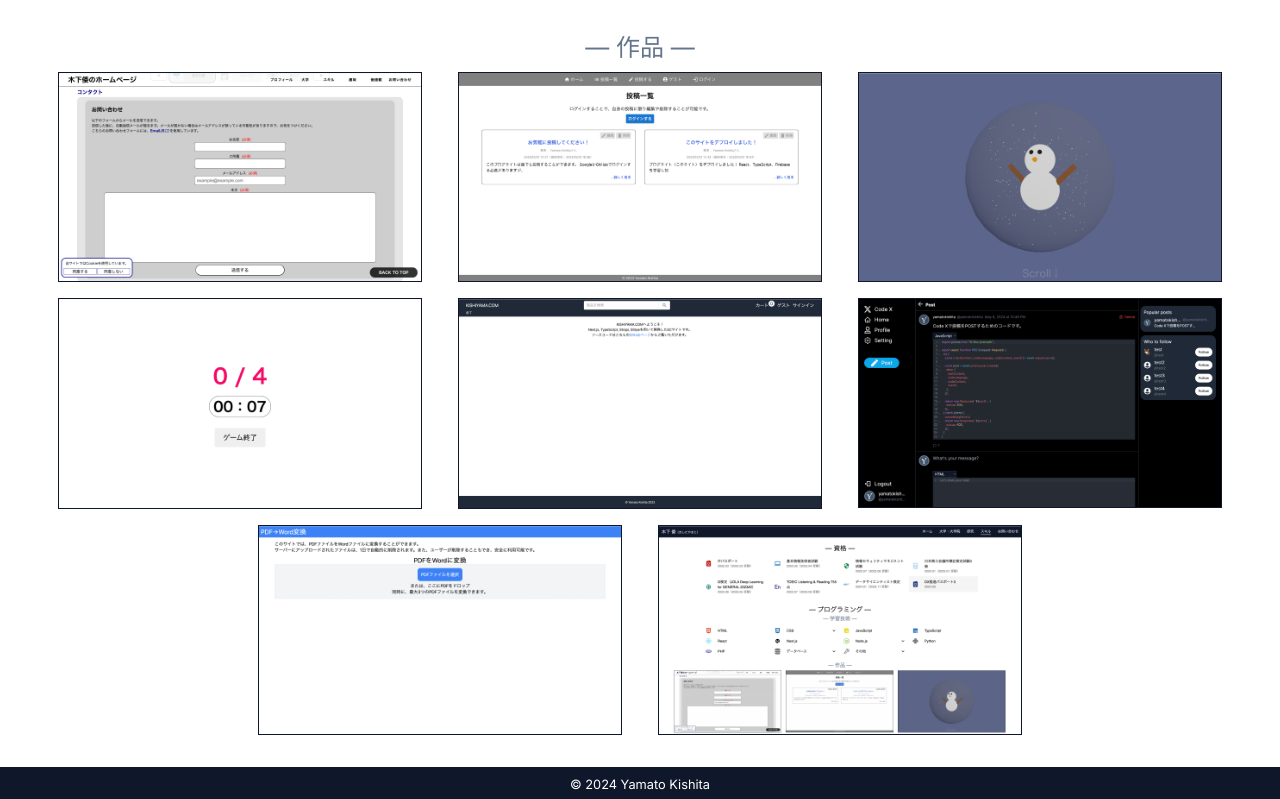
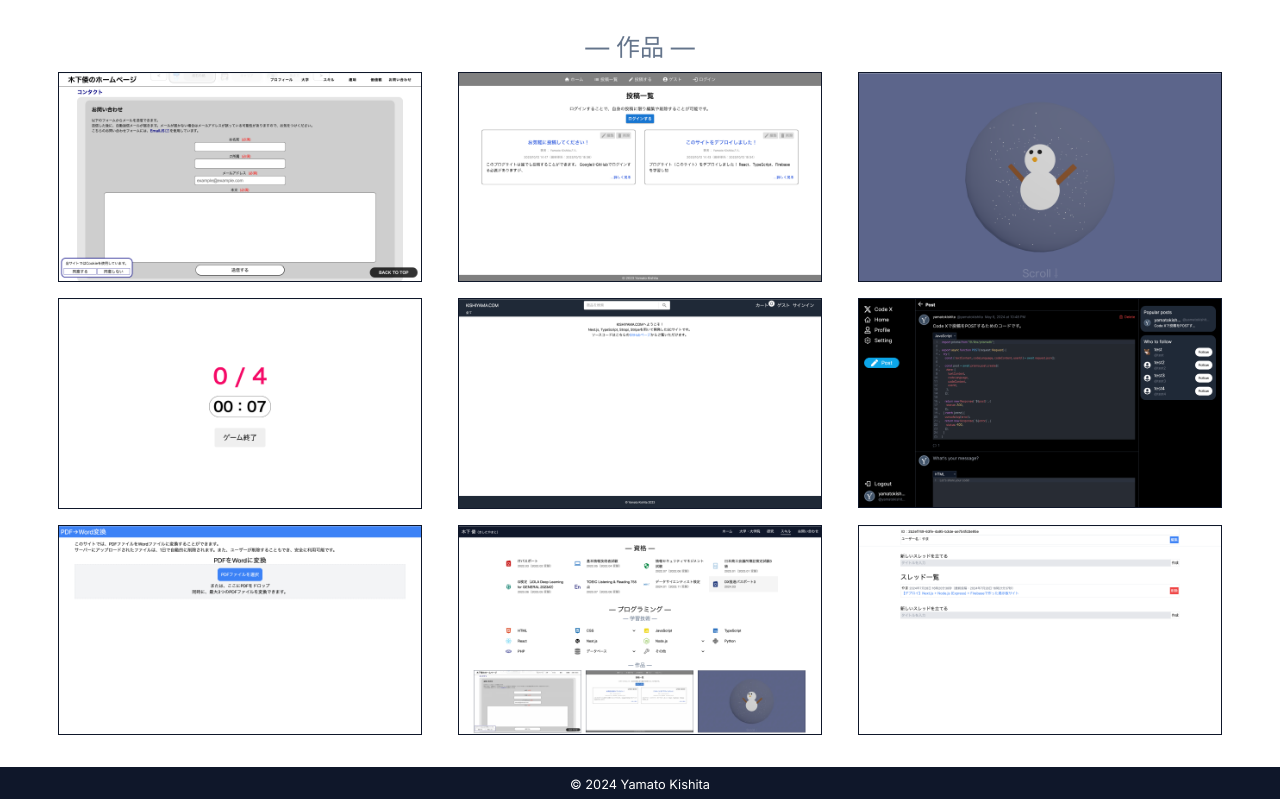
Before and after one commit to YamatoKishitaHub/portfolio, a Next.js app in the folder frontend/: page /skill in a window 1280 px wide. Shown: the part 764-1563 px from the top of the page. Built offline with nearby package versions, Linux system fonts and the light colour scheme.

Commit message:
update skill info

```diff
--- a/frontend/components/skill/Programming.tsx
+++ b/frontend/components/skill/Programming.tsx
@@ -532,6 +532,53 @@ const Programming = () => {
       ],
       open: false,
     },
+    {
+      label: "掲示板サイト",
+      text: "Node.js (Express)でTypeScriptを使用する練習、FirebaseとSocket.IOの復習のために作成した掲示板サイトです。",
+      date: "2024年7月",
+      image: "/skill/bbs.png",
+      url: "https://bulletin-board-system-site.vercel.app/",
+      github: "https://github.com/YamatoKishitaHub/bbs",
+      skills: [
+        {
+          label: "Next.js",
+          icon: skillIcons.NextJS,
+        },
+        {
+          label: "TypeScript",
+          icon: skillIcons.TypeScript,
+        },
+        {
+          label: "Node.js",
+          icon: skillIcons.NodeJS,
+        },
+        {
+          label: "Express",
+          icon: skillIcons.Express,
+        },
+        {
+          label: "Tailwind CSS",
+          icon: skillIcons.TailwindCSS,
+        },
+        {
+          label: "Firebase",
+          icon: skillIcons.Firebase,
+        },
+        {
+          label: "Socket.IO",
+          icon: skillIcons.SocketIO,
+        },
+        {
+          label: "Vercel",
+          icon: skillIcons.Vercel,
+        },
+        {
+          label: "Render",
+          icon: skillIcons.Render,
+        },
+      ],
+      open: false,
+    },
   ]);
 
   const handleModal = (index: number) => {
```
Also changed, not shown: frontend/public/skill/bbs.png (added), 1 other file (tests, documents, lock files or other folders).
